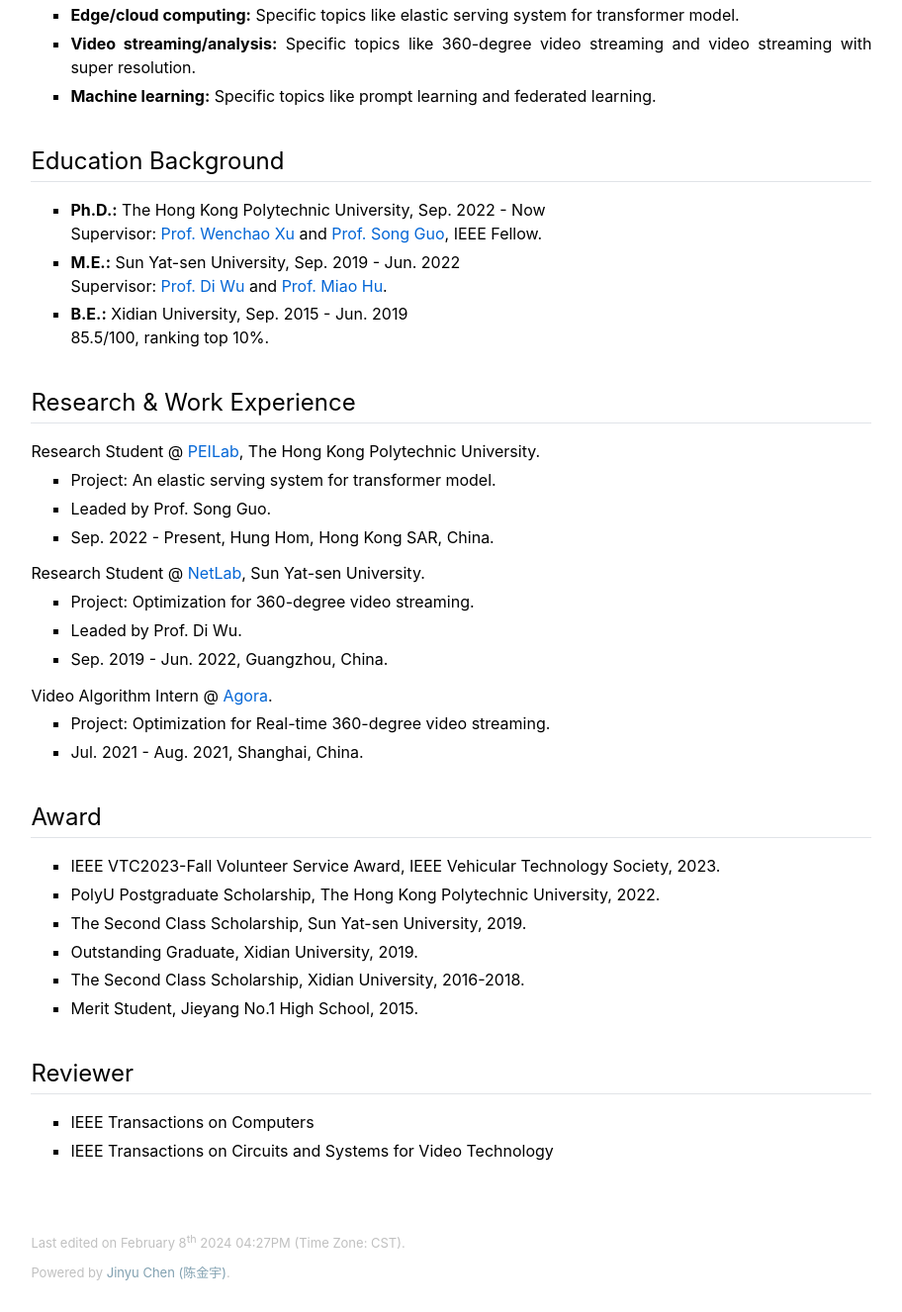
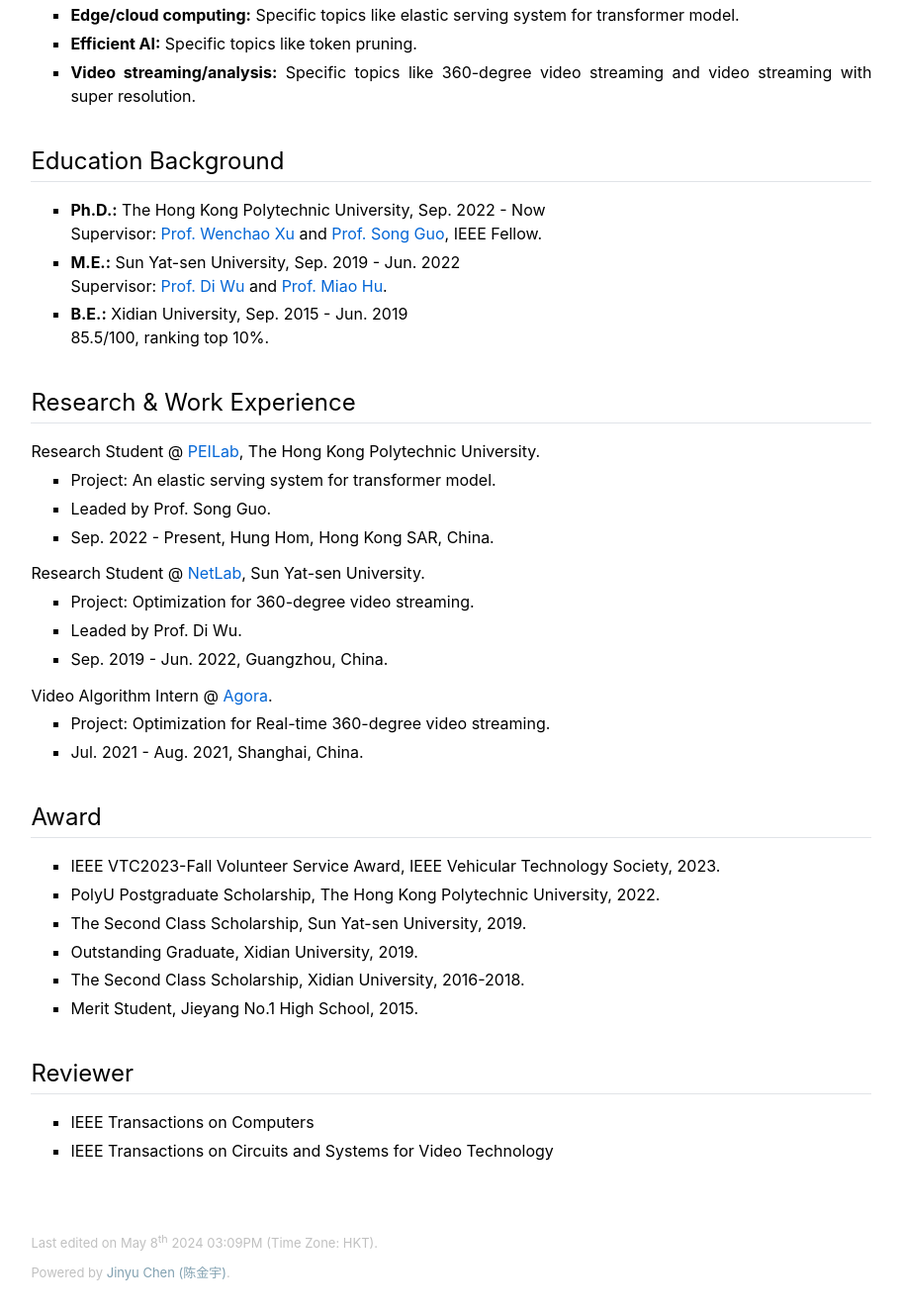
Before and after one commit to jinyucn/jinyucn.github.io, a plain HTML site: page index.html in a window 1280 px wide. Shown: the part 755-2081 px from the top of the page at 99% size, without its empty margins (324-1236 px from the left). Drawn offline with nearby package versions, Linux system fonts and the light colour scheme; some packages are replaced by stand-ins of ours.

Commit message:
research interest

```diff
--- a/index.html
+++ b/index.html
@@ -68,9 +68,9 @@ Email: jinyu.chen [at] connect.polyu.hk <br />
 <ul>
 <li><p><b>Edge/cloud computing:</b> Specific topics like elastic serving system for transformer model.</p>
 </li>
+<li><p><b>Efficient AI:</b> Specific topics like token pruning.</p>
+</li>
 <li><p><b>Video streaming/analysis:</b> Specific topics like 360-degree video streaming and video streaming with super resolution.</p>
-</li>
-<li><p><b>Machine learning:</b> Specific topics like prompt learning and federated learning.</p>
 </li>
 </ul>
 <h2>Education Background</h2>
@@ -137,7 +137,7 @@ Supervisor: <a href="http://netlabsysu.org/dwu" target=&ldquo;blank&rdquo;>Prof.
 <div id="footer-container">
 <div id="footer">
 <div id="footer-text">
-Last edited  on February 8<sup>th</sup> 2024  04:27PM (Time Zone: CST). </br>
+Last edited  on May 8<sup>th</sup> 2024  03:09PM (Time Zone: HKT). </br>
 Powered by <a href="https://github.com/szl2/jemdoc-new-design" target="blank">Jinyu Chen (陈金宇)</a>.
 </div> <!-- <div id="footer-text"> -->
 </div> <!-- <div id="footer"> -->
```
Also changed, not shown: 1 other file.
